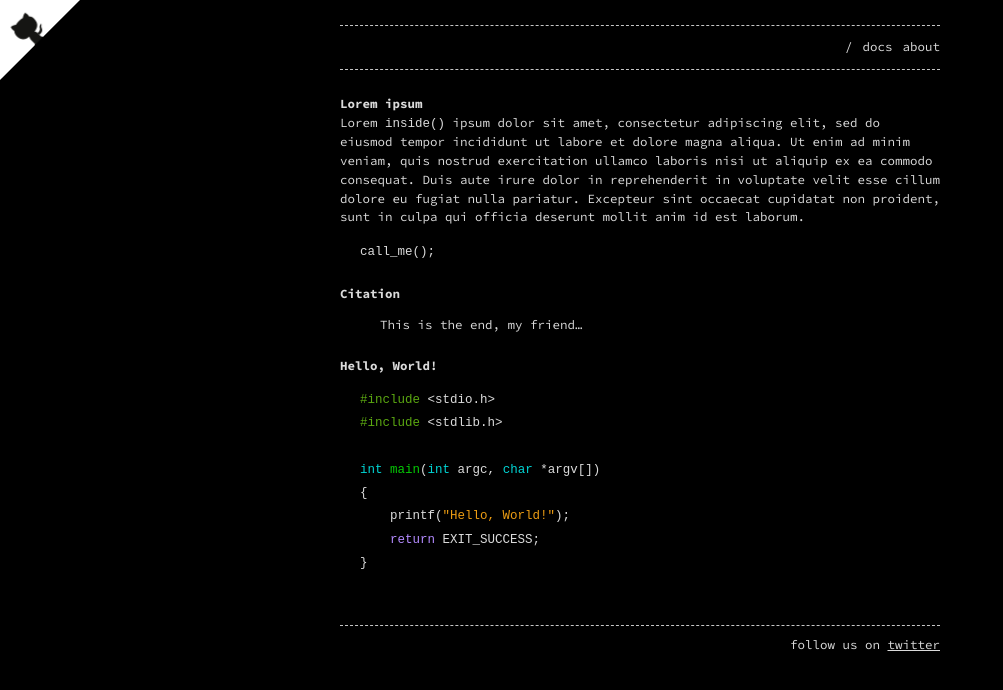
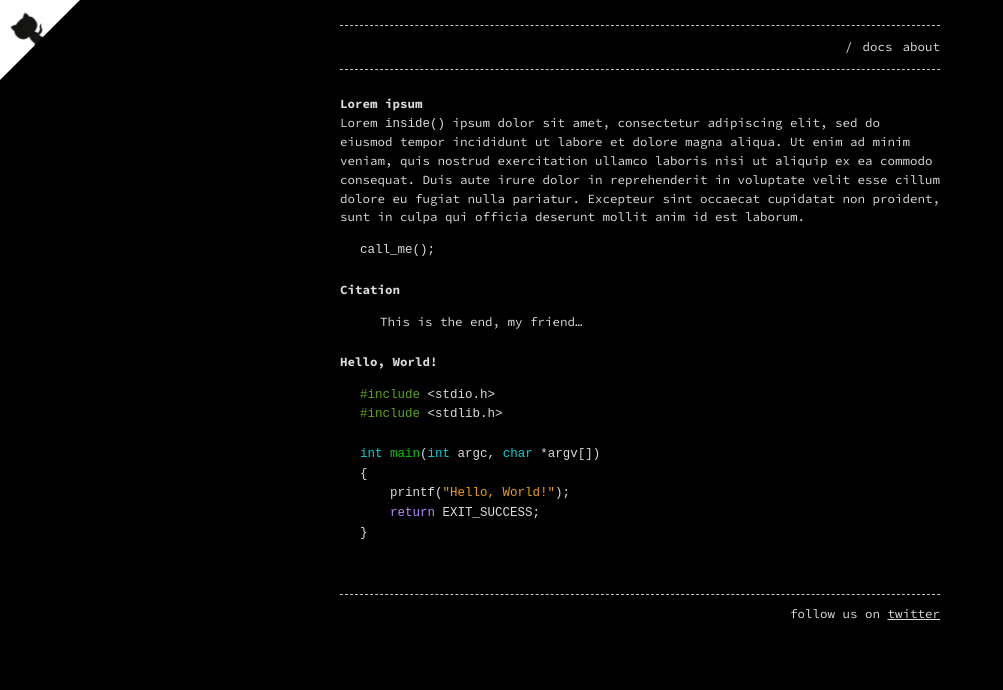
Before and after one commit to tofuengine/tofuengine.github.io, a Jekyll site: the page built from docs.md, in a window 1280 px wide. Shown: the top 690 px of the page, without its empty margins (0-1003 px from the left). Built offline with Jekyll 4.4.1, drawn with Linux system fonts in a browser that asks for light colours.

Commit message:
Fixing line-height in preformatted code.

```diff
--- a/_sass/base.scss
+++ b/_sass/base.scss
@@ -231,7 +231,7 @@ pre {
   overflow: auto;
   font-size: $base-font-size;
   color: var(--text-color);
-  line-height: 1.7 !important;
+  // line-height: 1.7 !important;
   font-family: $base-font-family !important;
   margin-block-start: 1em;
   margin-block-end: 1em;
```
